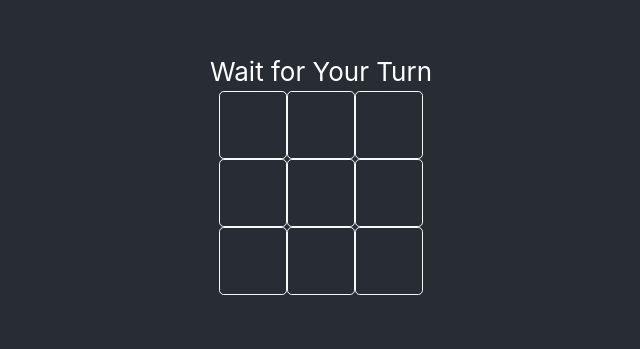
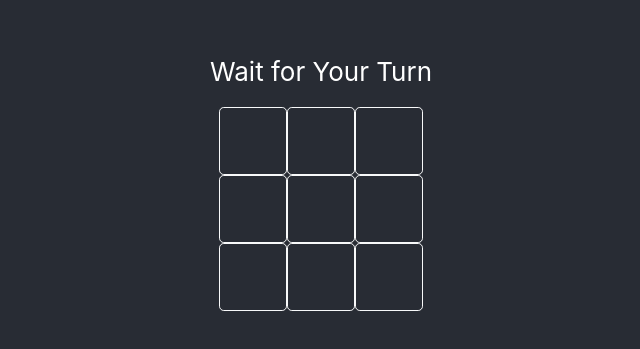
Before and after one commit to GowthamSiddarth/tic-tac-toe, a React (Create React App) app: page /play-game in a window 1280 px wide. Shown: the part 227-576 px from the top of the page, without its empty margins (319-959 px from the left). Built offline with nearby package versions, Linux system fonts and the light colour scheme.

Commit message:
Set status to DRAW if game is undetermined; add margin to status text

```diff
--- a/src/components/PlayGame.js
+++ b/src/components/PlayGame.js
@@ -21,6 +21,8 @@ function PlayGame(props) {
 
         if ("DETERMINED" === props.gameStatus) {
             setPlayerTurnNotification(props.winner === props.playerSymbol ? "WINNER" : "LOSER");
+        } else if ("UNDETERMINED" === props.gameStatus) {
+            setPlayerTurnNotification("DRAW");
         } else if (props.myTurn) {
             setPlayerTurnNotification("Play Your Turn")
         } else if (props.playerId && props.gameId) {
@@ -32,7 +34,7 @@ function PlayGame(props) {
     return (
         <Container>
             <Row>
-                <Col>{playerTurnNotification}</Col>
+                <Col className="my-3">{playerTurnNotification}</Col>
             </Row>
             <Row>
                 <Col><GameBoard /></Col>
```
